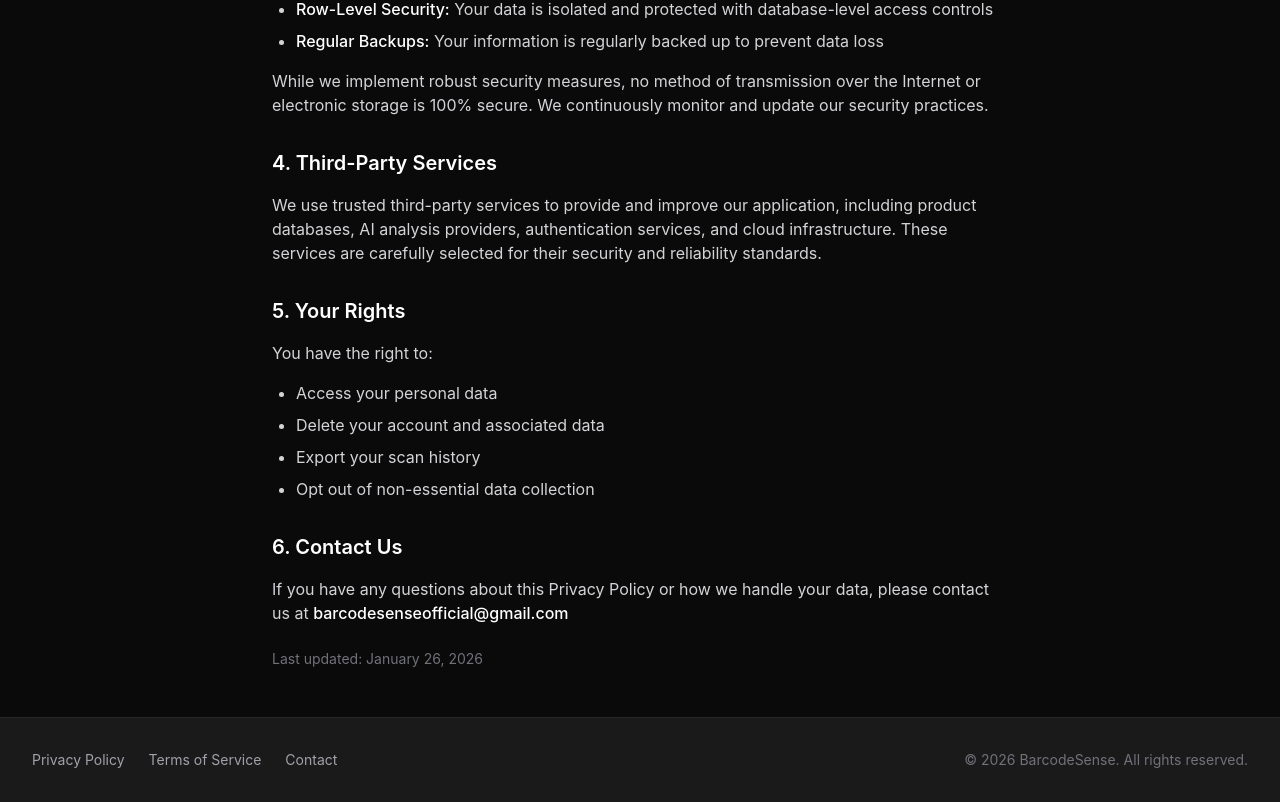
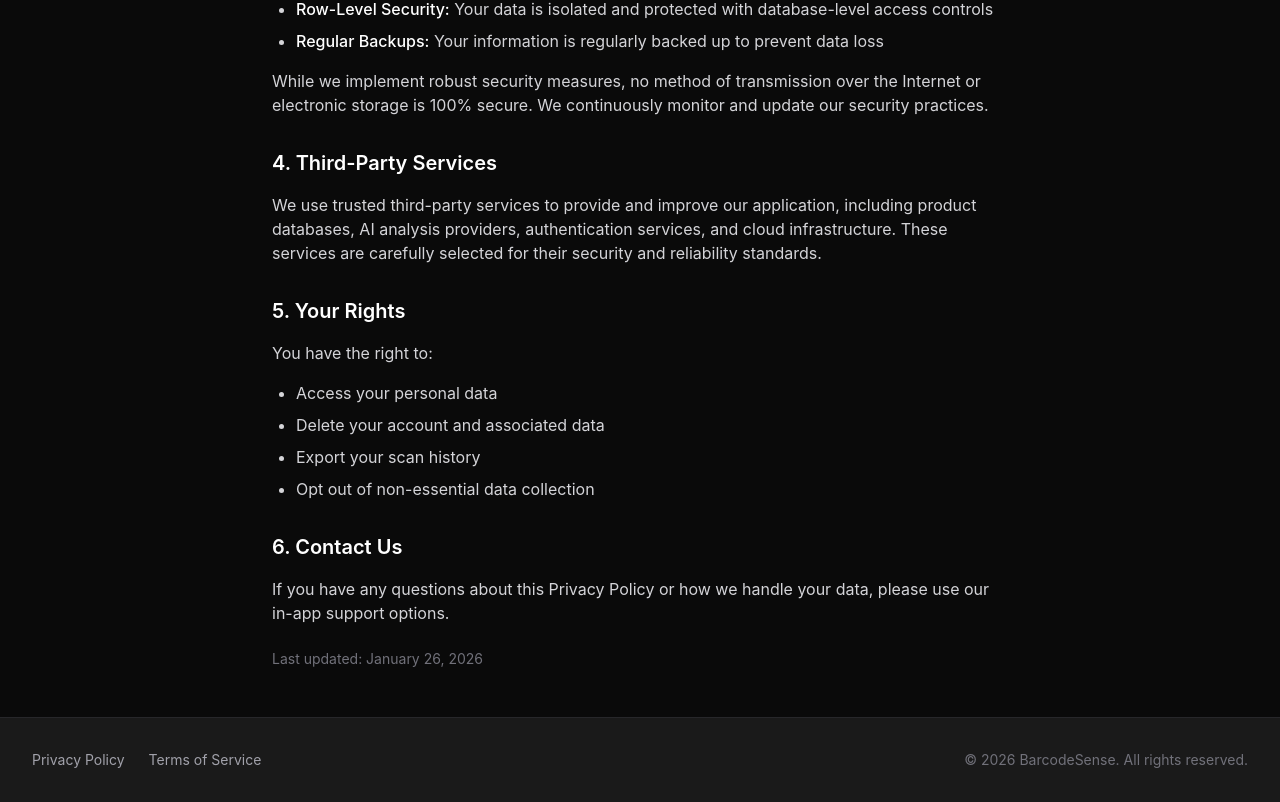
Before and after one commit to puria1234/barcodesense, a Next.js app: page /privacy in a window 1280 px wide. Shown: the part 903-1705 px from the top of the page. Built offline with nearby package versions, Linux system fonts and the light colour scheme.

Commit message:
remove contact email

```diff
--- a/src/app/privacy/page.tsx
+++ b/src/app/privacy/page.tsx
@@ -92,13 +92,7 @@ export default function PrivacyPage() {
           <section>
             <h2 className="text-xl font-semibold text-white mt-8 mb-4">6. Contact Us</h2>
             <p>
-              If you have any questions about this Privacy Policy or how we handle your data, please contact us at{' '}
-              <a
-                href="mailto:barcodesenseofficial@gmail.com"
-                className="text-white hover:underline font-medium"
-              >
-                barcodesenseofficial@gmail.com
-              </a>
+              If you have any questions about this Privacy Policy or how we handle your data, please use our in-app support options.
             </p>
           </section>
 
--- a/src/app/terms/page.tsx
+++ b/src/app/terms/page.tsx
@@ -79,13 +79,7 @@ export default function TermsPage() {
           <section>
             <h2 className="text-xl font-semibold text-white mt-8 mb-4">8. Contact</h2>
             <p>
-              For questions about these Terms of Service, please contact us at{' '}
-              <a
-                href="mailto:barcodesenseofficial@gmail.com"
-                className="text-white hover:underline font-medium"
-              >
-                barcodesenseofficial@gmail.com
-              </a>
+              For questions about these Terms of Service, please use our in-app support options.
             </p>
           </section>
 
--- a/src/components/layout/Footer.tsx
+++ b/src/components/layout/Footer.tsx
@@ -12,12 +12,6 @@ export default function Footer() {
             <Link href="/terms" className="text-sm text-zinc-400 hover:text-white transition-colors">
               Terms of Service
             </Link>
-            <a
-              href="mailto:barcodesenseofficial@gmail.com"
-              className="text-sm text-zinc-400 hover:text-white transition-colors"
-            >
-              Contact
-            </a>
           </div>
           <p className="text-sm text-zinc-500">
             © {new Date().getFullYear()} BarcodeSense. All rights reserved.
```
